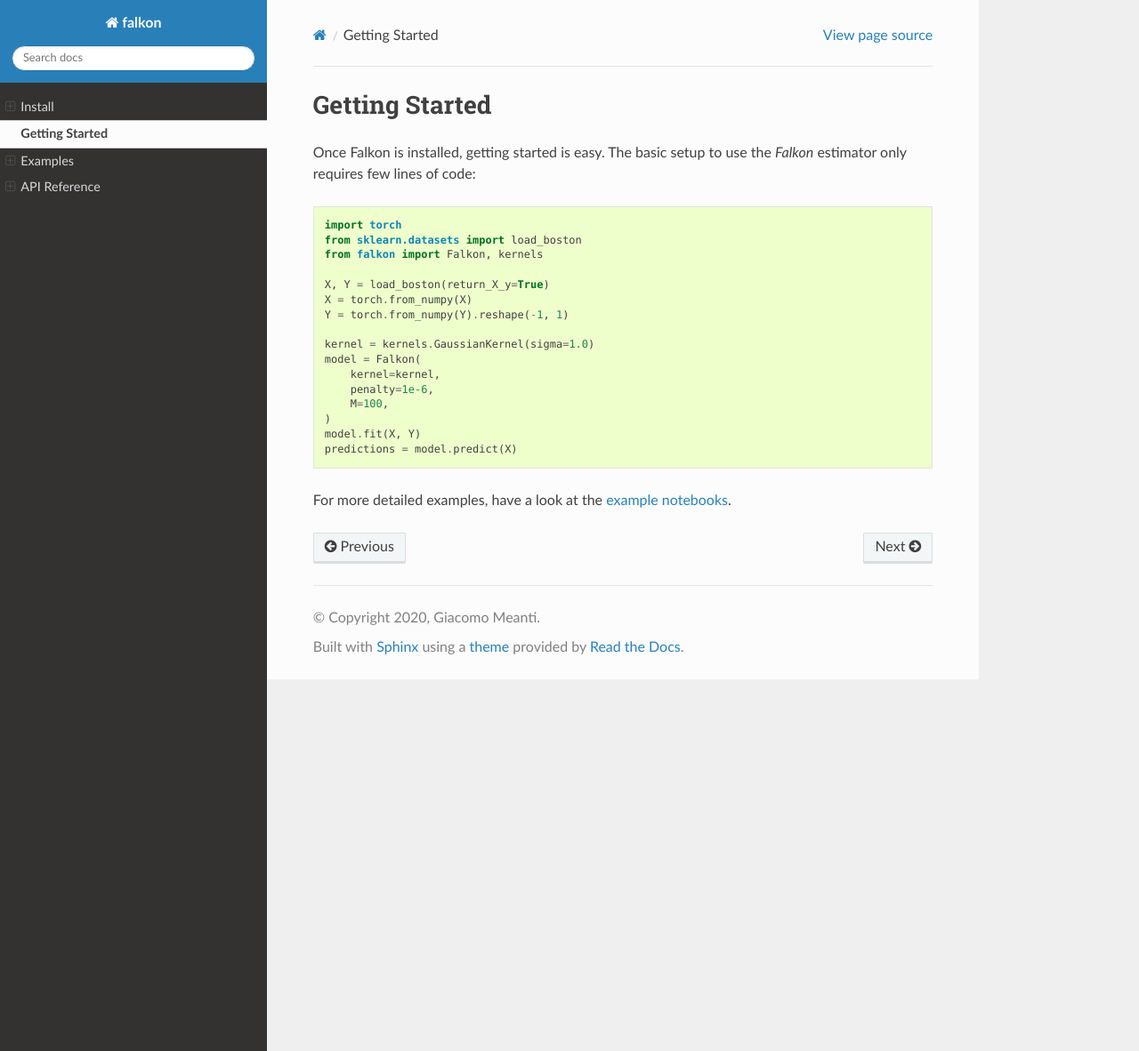
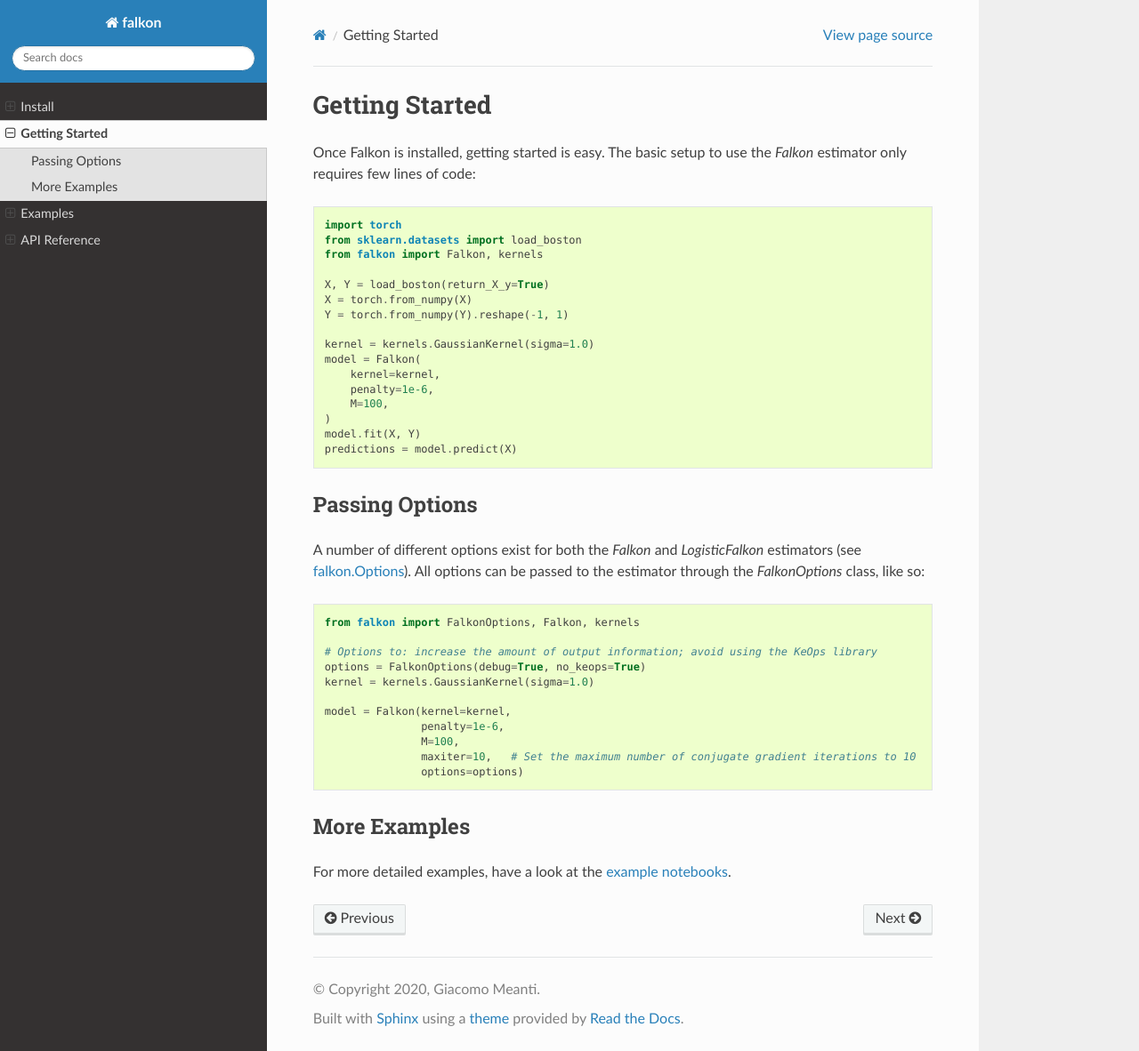
Before and after one commit to FalkonML/falkon, a Sphinx documentation site: the page built from doc/get_started.rst, in a window 1280 px wide and 1182 px high. Shown: the whole window at 89% size. Built offline with Sphinx 7.4.7 and the Read the Docs theme 2.0.0, drawn with Linux system fonts in a browser that asks for light colours.

Commit message:
Add better options documentation

```diff
--- a/doc/api_reference/index.rst
+++ b/doc/api_reference/index.rst
@@ -8,6 +8,7 @@ API Reference
 
     models
     kernels
+    options
     gsc_losses
     preconditioner
     optimization
--- a/doc/get_started.rst
+++ b/doc/get_started.rst
@@ -26,4 +26,28 @@ few lines of code:
     predictions = model.predict(X)
 
 
+Passing Options
+~~~~~~~~~~~~~~~
+
+A number of different options exist for both the `Falkon` and `LogisticFalkon` estimators (see :ref:`falkon.Options <api_options>`).
+All options can be passed to the estimator through the `FalkonOptions` class, like so:
+
+.. code-block:: python
+
+    from falkon import FalkonOptions, Falkon, kernels
+
+    # Options to: increase the amount of output information; avoid using the KeOps library
+    options = FalkonOptions(debug=True, no_keops=True)
+    kernel = kernels.GaussianKernel(sigma=1.0)
+
+    model = Falkon(kernel=kernel,
+                   penalty=1e-6,
+                   M=100,
+                   maxiter=10,   # Set the maximum number of conjugate gradient iterations to 10
+                   options=options)
+
+
+More Examples
+~~~~~~~~~~~~~
+
 For more detailed examples, have a look at the :ref:`example notebooks <examples>`.
```
Also changed, not shown: doc/api_reference/options.rst (added, +14 -0 lines), doc/examples/hyperparameter_tuning.ipynb, 1 other file.
